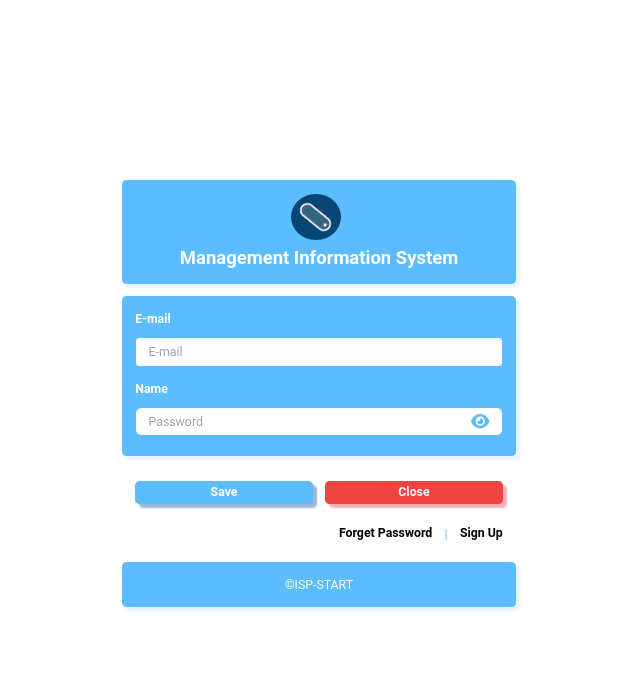
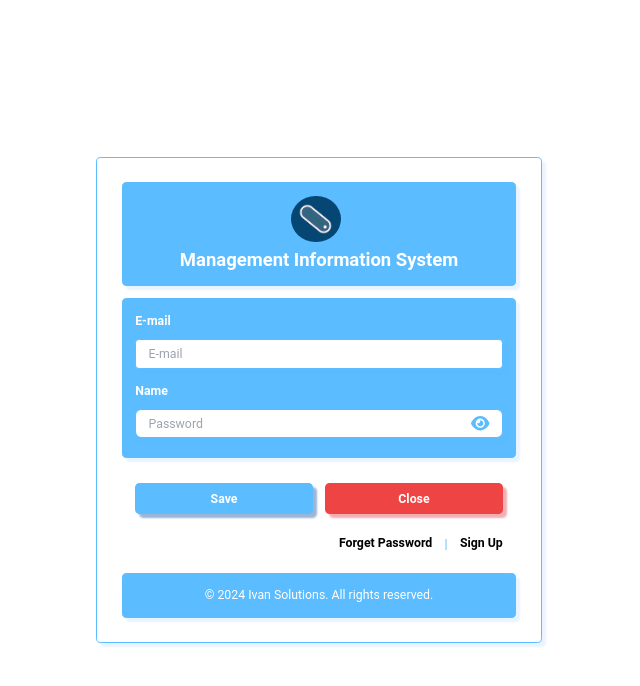
Before and after one commit to chenjiahau/Mockup, a React (Vite) app: page /#/login in a window 1280 px wide. Shown: the top 686 px of the page, without its empty margins (321-961 px from the left). Built offline with nearby package versions, Linux system fonts and the light colour scheme.

Commit message:
Adjust login page

```diff
--- a/src/pages/Login/index.jsx
+++ b/src/pages/Login/index.jsx
@@ -19,6 +19,7 @@ const Login = () => {
 
   return (
     <div className='login-container'>
+      <div className='login-border light-primary-shadow'>
         <div className='login-block login-header light-primary-shadow'>
           <div className='icon'>
             <img src={logo} />
@@ -81,7 +82,8 @@ const Login = () => {
         </div>
 
         <div className='login-block login-footer light-primary-shadow'>
-        ©ISP-START
+          © 2024 Ivan Solutions. All rights reserved.
+        </div>
       </div>
     </div>
   );
--- a/src/pages/Login/module.css
+++ b/src/pages/Login/module.css
@@ -1,5 +1,9 @@
 .login-container {
   @apply h-screen flex flex-col justify-center items-center bg-white p-8 text-[100%];
+}
+
+.login-border {
+  @apply border border-primary rounded-md p-8;
 }
 
 .login-block {
@@ -21,7 +25,7 @@
   }
 
   .button-box {
-    @apply w-full h-auto;
+    @apply w-full;
     font-size: inherit;
   }
 }
@@ -57,5 +61,5 @@
 }
 
 .login-block.login-footer {
-  @apply flex flex-row justify-center items-center mt-4;
+  @apply flex flex-row justify-center items-center mt-4 mb-0;
 }
```
Lines whose indentation alone changed are shown as unchanged.
